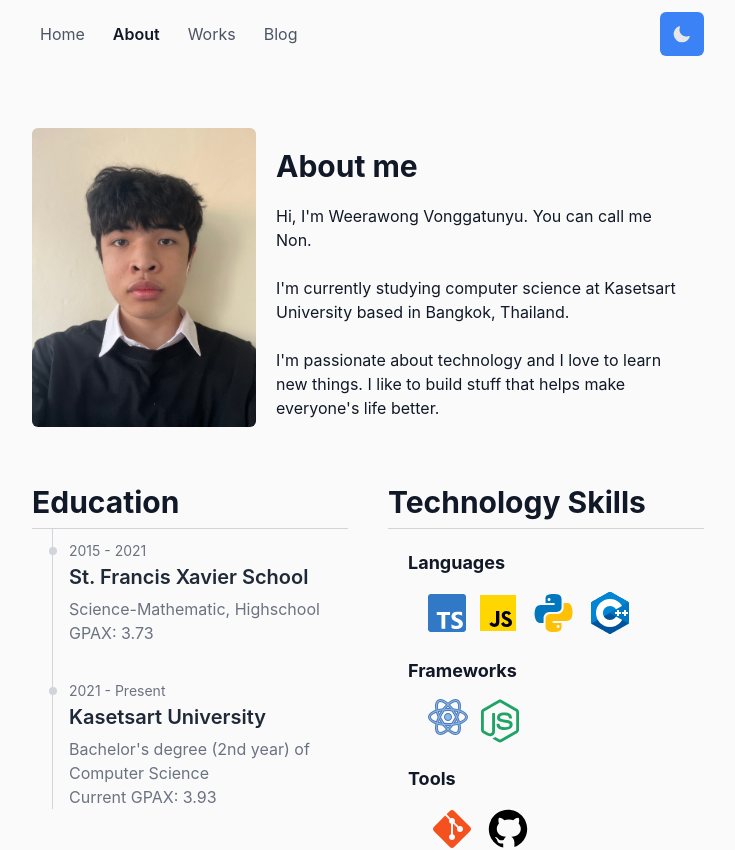
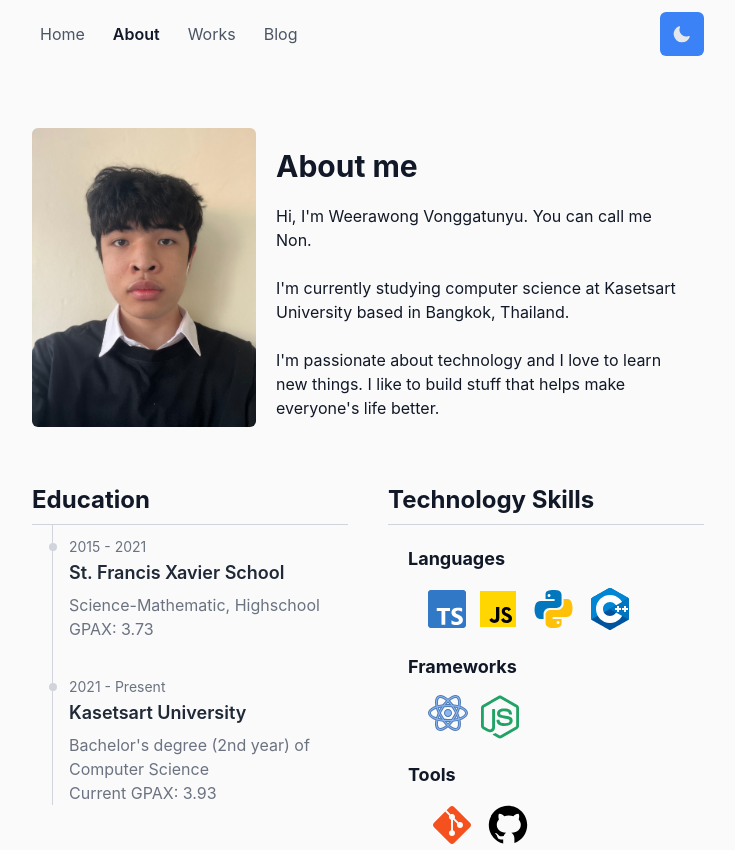
Before and after one commit to Qu1etboy/portfolio, a Next.js app: page /about in a window 1280 px wide. Shown: the top 850 px of the page, without its empty margins (272-1007 px from the left). Built offline with nearby package versions, Linux system fonts and the light colour scheme.

Commit message:
chore: change html tag and font size

```diff
--- a/components/GridItem.tsx
+++ b/components/GridItem.tsx
@@ -1,36 +1,20 @@
-import Image from "next/image";
 import Link from "next/link";
 
 type WorkProps = {
   children: React.ReactNode;
-  thumbnail: string;
   title: string;
   url: string;
 };
 
-export const WorkGridItem = ({
-  children,
-  thumbnail,
-  title,
-  url,
-}: WorkProps) => {
+export const WorkGridItem = ({ children, title, url }: WorkProps) => {
   return (
     <Link
       href={url}
       className="bg-neutral-100 dark:bg-neutral-900 border dark:border-gray-500 border-gray-400 hover:border-gray-300 rounded-lg hover:shadow-md hover:shadow-pink-500"
     >
       <div className="cursor-pointer">
-        {/* <div className="h-[300px] md:h-[150px] rounded-lg relative overflow-hidden">
-          <Image
-            src={thumbnail}
-            fill={true}
-            alt="thumbnail"
-            loading="lazy"
-            className="max-w-full max-h-full"
-          />
-        </div> */}
         <div className="p-5 relative">
-          <h1 className="font-bold text-lg mb-5">{title}</h1>
+          <h2 className="font-bold text-lg mb-5">{title}</h2>
           <div className="text-sm dark:text-gray-100 font-light">
             {children}
           </div>
--- a/components/Timeline.tsx
+++ b/components/Timeline.tsx
@@ -13,9 +13,9 @@ const TimeLineItem = ({ date, title, info, gpa }: TimeLineProps) => {
         <p className="text-gray-500 dark:text-gray-400 text-sm">{date}</p>
       </div>
       <div className="mt-0.5 ml-4 mb-6">
-        <h4 className="text-gray-800 dark:text-gray-200 font-semibold text-xl mb-1.5">
+        <h3 className="text-gray-800 dark:text-gray-200 font-semibold text-lg mb-1.5">
           {title}
-        </h4>
+        </h3>
         <p className="text-gray-500 dark:text-gray-400 mb-3">
           {info} <br />
           {gpa}
--- a/pages/about.tsx
+++ b/pages/about.tsx
@@ -46,15 +46,15 @@ const About = () => {
           </section>
           <div className="w-full md:w-auto pt-3 grid grid-cols-1 md:grid-cols-2 gap-10 mt-8 mb-32">
             <section>
-              <h1 className="text-3xl font-bold border-b dark:border-gray-500 border-gray-300 pb-2">
+              <h2 className="text-2xl font-bold border-b dark:border-gray-500 border-gray-300 pb-2">
                 Education
-              </h1>
+              </h2>
               <Timeline />
             </section>
             <section>
-              <h1 className="text-3xl font-bold border-b dark:border-gray-500 border-gray-300 pb-2">
+              <h2 className="text-2xl font-bold border-b dark:border-gray-500 border-gray-300 pb-2">
                 Technology Skills
-              </h1>
+              </h2>
               <ul className="text-lg p-5">
                 <li className="mb-5">
                   <span className="font-bold">Languages</span>
--- a/pages/works.tsx
+++ b/pages/works.tsx
@@ -14,7 +14,7 @@ const Works = ({ works }: InferGetStaticPropsType<typeof getStaticProps>) => {
       <FadeIn>
         <main className="container mx-auto max-w-2xl flex flex-1 flex-col justify-center items-center mt-12 p-3">
           <h1 className="text-3xl font-bold mb-5">My Works</h1>
-          <p className="mb-16 text-center px-3">
+          <p className="mb-8 text-center px-3">
             Some of my works that I&apos;m proudly to present. All my other
             works, notes and junk can be found in my{" "}
             <Link
@@ -29,11 +29,6 @@ const Works = ({ works }: InferGetStaticPropsType<typeof getStaticProps>) => {
               <WorkGridItem
                 key={work._id}
                 title={work.name}
-                thumbnail={
-                  work.thumbnail !== undefined
-                    ? urlForImage(work.thumbnail?.asset._ref).url()
-                    : ""
-                }
                 url={`/works/${work.slug.current}`}
               >
                 <p>{work.description}</p>
```
